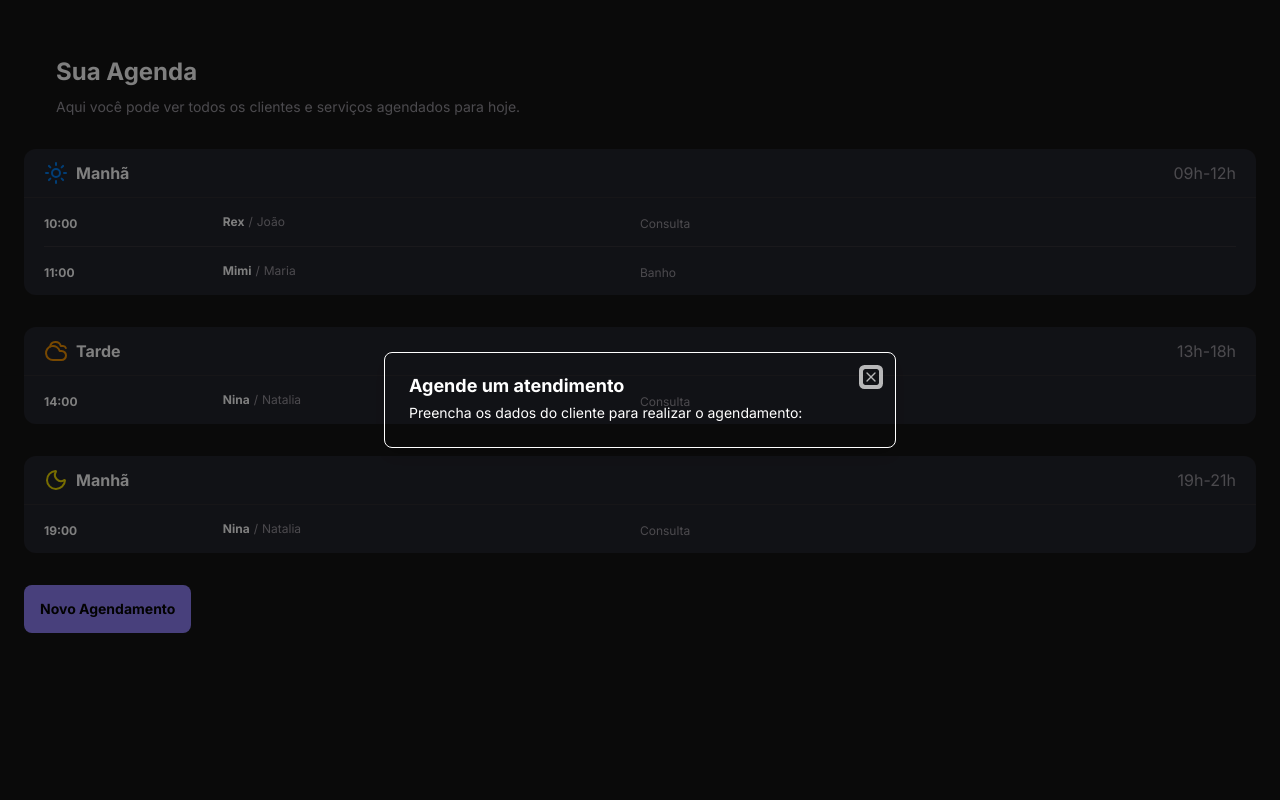
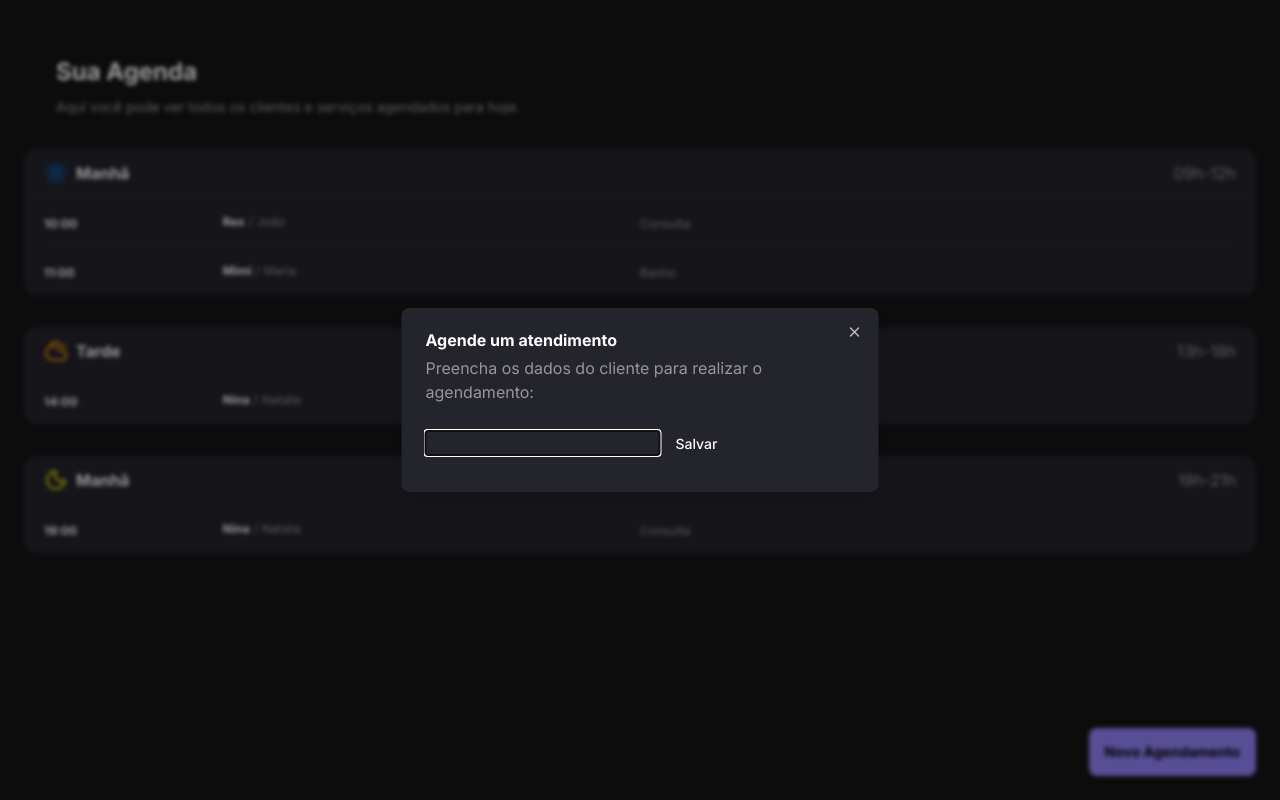
Before and after one commit to jullianedipaula/next-curso-pet-shop, a Next.js app: page / in a window 1280 px wide. Both pictures are taken after a click on the button "Novo Agendamento". Built offline with nearby package versions, Linux system fonts and the light colour scheme.

Commit message:
:sparkles: feat: Criando o Schema do Appointment Form

```diff
--- a/package.json
+++ b/package.json
@@ -12,6 +12,8 @@
   },
   "dependencies": {
     "@hookform/resolvers": "^5.2.2",
+    "@radix-ui/react-dialog": "^1.1.15",
+    "@radix-ui/react-slot": "^1.2.4",
     "class-variance-authority": "^0.7.1",
     "clsx": "^2.1.1",
     "lucide-react": "^0.575.0",
--- a/src/app/page.tsx
+++ b/src/app/page.tsx
@@ -24,7 +24,7 @@
         ))}
       </div>
 
-      <div>
+      <div className="fixed bottom-0 left-0 right-0 flex justify-center bg-[#23242C] py-4.5 px-6 md:bottom-6 md:right-6 md:left-auto md:top-auto md:w-auto md:bg-transparent md:p-0">
         <AppointmentForm />
       </div>
     </div>
--- a/src/components/appointment-form/appointment-form.tsx
+++ b/src/components/appointment-form/appointment-form.tsx
@@ -9,21 +9,61 @@
   DialogTrigger,
 } from '@/components/ui/dialog'
 import { Button } from '@/components/ui/button'
+import * as z from 'zod'
+
+import { useForm } from 'react-hook-form'
+import { zodResolver } from '@hookform/resolvers/zod'
+import { Form } from '../ui/form'
+
+const appointmentFormSchema = z.object({
+  tutorName: z.string().min(3, 'O nome do tutor é obrigatório'),
+  petName: z.string().min(3, 'O nome do pet é obrigatório'),
+  phone: z.string().min(11, 'O telefone é obrigatório'),
+  description: z.string().min(3, 'A descrição é obrigatória'),
+})
+
+type AppointFormValues = z.infer<typeof appointmentFormSchema>
 
 export const AppointmentForm = () => {
+  const form = useForm<AppointFormValues>({
+    resolver: zodResolver(appointmentFormSchema),
+    defaultValues: {
+      tutorName: '',
+      petName: '',
+      phone: '',
+      description: '',
+    },
+  })
+
+  const onSubmit = (data: AppointFormValues) => {
+    console.log(data)
+  }
+
   return (
     <Dialog>
       <DialogTrigger asChild>
         <Button variant="brand">Novo Agendamento</Button>
       </DialogTrigger>
 
-      <DialogContent>
+      <DialogContent
+        variant="appointment"
+        overlayVariant="blurred"
+        showCloseButton
+      >
         <DialogHeader>
-          <DialogTitle>Agende um atendimento</DialogTitle>
-          <DialogDescription>
+          <DialogTitle size="modal">Agende um atendimento</DialogTitle>
+          <DialogDescription size="modal">
             Preencha os dados do cliente para realizar o agendamento:
           </DialogDescription>
         </DialogHeader>
+
+        <Form {...form}>
+          <form onSubmit={form.handleSubmit(onSubmit)}>
+            <input {...form.register('tutorName')} type="text" />
+
+            <Button type="submit">Salvar</Button>
+          </form>
+        </Form>
       </DialogContent>
     </Dialog>
   )
--- a/src/components/ui/dialog.tsx
+++ b/src/components/ui/dialog.tsx
@@ -1,11 +1,11 @@
 'use client'
 
 import * as React from 'react'
+import * as DialogPrimitive from '@radix-ui/react-dialog'
 import { XIcon } from 'lucide-react'
-import { Dialog as DialogPrimitive } from 'radix-ui'
+import { cva, type VariantProps } from 'class-variance-authority'
 
 import { cn } from '@/lib/utils'
-import { Button } from '@/components/ui/button'
 
 function Dialog({
   ...props
@@ -31,39 +31,79 @@
   return <DialogPrimitive.Close data-slot="dialog-close" {...props} />
 }
 
+// Variantes para DialogOverlay
+const dialogOverlayVariants = cva(
+  'data-[state=open]:animate-in data-[state=closed]:animate-out data-[state=closed]:fade-out-0 data-[state=open]:fade-in-0 fixed inset-0 z-50',
+  {
+    variants: {
+      variant: {
+        default: 'bg-black/50',
+        blurred: 'bg-black/40 backdrop-blur-[2px]',
+        dark: 'bg-black/60',
+        light: 'bg-black/30',
+      },
+    },
+    defaultVariants: {
+      variant: 'default',
+    },
+  }
+)
+
 function DialogOverlay({
   className,
+  variant,
   ...props
-}: React.ComponentProps<typeof DialogPrimitive.Overlay>) {
+}: React.ComponentProps<typeof DialogPrimitive.Overlay> &
+  VariantProps<typeof dialogOverlayVariants>) {
   return (
     <DialogPrimitive.Overlay
       data-slot="dialog-overlay"
-      className={cn(
-        'data-[state=open]:animate-in data-[state=closed]:animate-out data-[state=closed]:fade-out-0 data-[state=open]:fade-in-0 fixed inset-0 z-50 bg-black/50',
-        className
-      )}
+      className={cn(dialogOverlayVariants({ variant }), className)}
       {...props}
     />
   )
 }
 
+// Variantes para DialogContent
+const dialogContentVariants = cva(
+  'data-[state=open]:animate-in data-[state=closed]:animate-out data-[state=closed]:fade-out-0 data-[state=open]:fade-in-0 data-[state=closed]:zoom-out-95 data-[state=open]:zoom-in-95 fixed top-[50%] left-[50%] z-50 grid w-full translate-x-[-50%] translate-y-[-50%] gap-4 p-6 shadow-lg duration-200',
+  {
+    variants: {
+      variant: {
+        default:
+          'bg-background border rounded-lg max-w-[calc(100%-2rem)] sm:max-w-lg',
+        appointment:
+          'bg-background-tertiary border-none rounded-lg max-w-[calc(100%-2rem)] sm:max-w-[477px] max-h-[90vh] overflow-y-auto',
+        large:
+          'bg-background border rounded-lg max-w-[calc(100%-2rem)] sm:max-w-2xl',
+        fullscreen:
+          'bg-background border rounded-lg max-w-[calc(100%-1rem)] max-h-[calc(100%-1rem)] sm:max-w-4xl sm:max-h-[90vh] overflow-y-auto',
+      },
+    },
+    defaultVariants: {
+      variant: 'default',
+    },
+  }
+)
+
 function DialogContent({
   className,
   children,
   showCloseButton = true,
+  variant,
+  overlayVariant,
   ...props
-}: React.ComponentProps<typeof DialogPrimitive.Content> & {
-  showCloseButton?: boolean
-}) {
+}: React.ComponentProps<typeof DialogPrimitive.Content> &
+  VariantProps<typeof dialogContentVariants> & {
+    showCloseButton?: boolean
+    overlayVariant?: VariantProps<typeof dialogOverlayVariants>['variant']
+  }) {
   return (
     <DialogPortal data-slot="dialog-portal">
-      <DialogOverlay />
+      <DialogOverlay variant={overlayVariant} />
       <DialogPrimitive.Content
         data-slot="dialog-content"
-        className={cn(
-          'bg-background data-[state=open]:animate-in data-[state=closed]:animate-out data-[state=closed]:fade-out-0 data-[state=open]:fade-in-0 data-[state=closed]:zoom-out-95 data-[state=open]:zoom-in-95 fixed top-[50%] left-[50%] z-50 grid w-full max-w-[calc(100%-2rem)] translate-x-[-50%] translate-y-[-50%] gap-4 rounded-lg border p-6 shadow-lg duration-200 outline-none sm:max-w-lg',
-          className
-        )}
+        className={cn(dialogContentVariants({ variant }), className)}
         {...props}
       >
         {children}
@@ -81,24 +121,35 @@
   )
 }
 
-function DialogHeader({ className, ...props }: React.ComponentProps<'div'>) {
+// Variantes para DialogHeader
+const dialogHeaderVariants = cva('flex flex-col gap-2', {
+  variants: {
+    align: {
+      left: 'text-left',
+      center: 'text-center sm:text-left',
+      right: 'text-right',
+    },
+  },
+  defaultVariants: {
+    align: 'center',
+  },
+})
+
+function DialogHeader({
+  className,
+  align,
+  ...props
+}: React.ComponentProps<'div'> & VariantProps<typeof dialogHeaderVariants>) {
   return (
     <div
       data-slot="dialog-header"
-      className={cn('flex flex-col gap-2 text-center sm:text-left', className)}
+      className={cn(dialogHeaderVariants({ align }), className)}
       {...props}
     />
   )
 }
 
-function DialogFooter({
-  className,
-  showCloseButton = false,
-  children,
-  ...props
-}: React.ComponentProps<'div'> & {
-  showCloseButton?: boolean
-}) {
+function DialogFooter({ className, ...props }: React.ComponentProps<'div'>) {
   return (
     <div
       data-slot="dialog-footer"
@@ -107,38 +158,66 @@
         className
       )}
       {...props}
-    >
-      {children}
-      {showCloseButton && (
-        <DialogPrimitive.Close asChild>
-          <Button variant="outline">Close</Button>
-        </DialogPrimitive.Close>
-      )}
-    </div>
+    />
   )
 }
 
+// Variantes para DialogTitle
+const dialogTitleVariants = cva('leading-none font-semibold', {
+  variants: {
+    size: {
+      sm: 'text-base',
+      default: 'text-lg',
+      lg: 'text-xl',
+      xl: 'text-2xl',
+      modal: 'text-title-modal text-content-primary', // Nova variante
+    },
+  },
+  defaultVariants: {
+    size: 'default',
+  },
+})
+
 function DialogTitle({
   className,
+  size,
   ...props
-}: React.ComponentProps<typeof DialogPrimitive.Title>) {
+}: React.ComponentProps<typeof DialogPrimitive.Title> &
+  VariantProps<typeof dialogTitleVariants>) {
   return (
     <DialogPrimitive.Title
       data-slot="dialog-title"
-      className={cn('text-lg leading-none font-semibold', className)}
+      className={cn(dialogTitleVariants({ size }), className)}
       {...props}
     />
   )
 }
 
+// Variantes para DialogDescription
+const dialogDescriptionVariants = cva('text-muted-foreground', {
+  variants: {
+    size: {
+      sm: 'text-xs',
+      default: 'text-sm',
+      lg: 'text-base',
+      modal: 'text-paragraph-medium text-content-secondary', // Nova variante
+    },
+  },
+  defaultVariants: {
+    size: 'default',
+  },
+})
+
 function DialogDescription({
   className,
+  size,
   ...props
-}: React.ComponentProps<typeof DialogPrimitive.Description>) {
+}: React.ComponentProps<typeof DialogPrimitive.Description> &
+  VariantProps<typeof dialogDescriptionVariants>) {
   return (
     <DialogPrimitive.Description
       data-slot="dialog-description"
-      className={cn('text-muted-foreground text-sm', className)}
+      className={cn(dialogDescriptionVariants({ size }), className)}
       {...props}
     />
   )
@@ -155,4 +234,9 @@
   DialogPortal,
   DialogTitle,
   DialogTrigger,
+  dialogContentVariants,
+  dialogOverlayVariants,
+  dialogHeaderVariants,
+  dialogTitleVariants,
+  dialogDescriptionVariants,
 }
--- /dev/null
+++ b/src/components/ui/form.tsx
@@ -0,0 +1,167 @@
+'use client'
+
+import * as React from 'react'
+import type { Label as LabelPrimitive } from 'radix-ui'
+import { Slot } from 'radix-ui'
+import {
+  Controller,
+  FormProvider,
+  useFormContext,
+  useFormState,
+  type ControllerProps,
+  type FieldPath,
+  type FieldValues,
+} from 'react-hook-form'
+
+import { cn } from '@/lib/utils'
+import { Label } from '@/components/ui/label'
+
+const Form = FormProvider
+
+type FormFieldContextValue<
+  TFieldValues extends FieldValues = FieldValues,
+  TName extends FieldPath<TFieldValues> = FieldPath<TFieldValues>,
+> = {
+  name: TName
+}
+
+const FormFieldContext = React.createContext<FormFieldContextValue>(
+  {} as FormFieldContextValue
+)
+
+const FormField = <
+  TFieldValues extends FieldValues = FieldValues,
+  TName extends FieldPath<TFieldValues> = FieldPath<TFieldValues>,
+>({
+  ...props
+}: ControllerProps<TFieldValues, TName>) => {
+  return (
+    <FormFieldContext.Provider value={{ name: props.name }}>
+      <Controller {...props} />
+    </FormFieldContext.Provider>
+  )
+}
+
+const useFormField = () => {
+  const fieldContext = React.useContext(FormFieldContext)
+  const itemContext = React.useContext(FormItemContext)
+  const { getFieldState } = useFormContext()
+  const formState = useFormState({ name: fieldContext.name })
+  const fieldState = getFieldState(fieldContext.name, formState)
+
+  if (!fieldContext) {
+    throw new Error('useFormField should be used within <FormField>')
+  }
+
+  const { id } = itemContext
+
+  return {
+    id,
+    name: fieldContext.name,
+    formItemId: `${id}-form-item`,
+    formDescriptionId: `${id}-form-item-description`,
+    formMessageId: `${id}-form-item-message`,
+    ...fieldState,
+  }
+}
+
+type FormItemContextValue = {
+  id: string
+}
+
+const FormItemContext = React.createContext<FormItemContextValue>(
+  {} as FormItemContextValue
+)
+
+function FormItem({ className, ...props }: React.ComponentProps<'div'>) {
+  const id = React.useId()
+
+  return (
+    <FormItemContext.Provider value={{ id }}>
+      <div
+        data-slot="form-item"
+        className={cn('grid gap-2', className)}
+        {...props}
+      />
+    </FormItemContext.Provider>
+  )
+}
+
+function FormLabel({
+  className,
+  ...props
+}: React.ComponentProps<typeof LabelPrimitive.Root>) {
+  const { error, formItemId } = useFormField()
+
+  return (
+    <Label
+      data-slot="form-label"
+      data-error={!!error}
+      className={cn('data-[error=true]:text-destructive', className)}
+      htmlFor={formItemId}
+      {...props}
+    />
+  )
+}
+
+function FormControl({ ...props }: React.ComponentProps<typeof Slot.Root>) {
+  const { error, formItemId, formDescriptionId, formMessageId } = useFormField()
+
+  return (
+    <Slot.Root
+      data-slot="form-control"
+      id={formItemId}
+      aria-describedby={
+        !error
+          ? `${formDescriptionId}`
+          : `${formDescriptionId} ${formMessageId}`
+      }
+      aria-invalid={!!error}
+      {...props}
+    />
+  )
+}
+
+function FormDescription({ className, ...props }: React.ComponentProps<'p'>) {
+  const { formDescriptionId } = useFormField()
+
+  return (
+    <p
+      data-slot="form-description"
+      id={formDescriptionId}
+      className={cn('text-muted-foreground text-sm', className)}
+      {...props}
+    />
+  )
+}
+
+function FormMessage({ className, ...props }: React.ComponentProps<'p'>) {
+  const { error, formMessageId } = useFormField()
+  const body = error ? String(error?.message ?? '') : props.children
+
+  if (!body) {
+    return null
+  }
+
+  return (
+    <p
+      data-slot="form-message"
+      id={formMessageId}
+      className={cn('text-destructive text-sm', className)}
+      {...props}
+    >
+      {body}
+    </p>
+  )
+}
+
+export {
+  useFormField,
+  Form,
+  FormItem,
+  FormLabel,
+  FormControl,
+  FormDescription,
+  FormMessage,
+  FormField,
+}
--- /dev/null
+++ b/src/components/ui/label.tsx
@@ -0,0 +1,24 @@
+'use client'
+
+import * as React from 'react'
+import { Label as LabelPrimitive } from 'radix-ui'
+
+import { cn } from '@/lib/utils'
+
+function Label({
+  className,
+  ...props
+}: React.ComponentProps<typeof LabelPrimitive.Root>) {
+  return (
+    <LabelPrimitive.Root
+      data-slot="label"
+      className={cn(
+        'flex items-center gap-2 text-sm leading-none font-medium select-none group-data-[disabled=true]:pointer-events-none group-data-[disabled=true]:opacity-50 peer-disabled:cursor-not-allowed peer-disabled:opacity-50',
+        className
+      )}
+      {...props}
+    />
+  )
+}
+
+export { Label }
```
Also changed, not shown: 2 other files (tests, documents, lock files or other folders).
